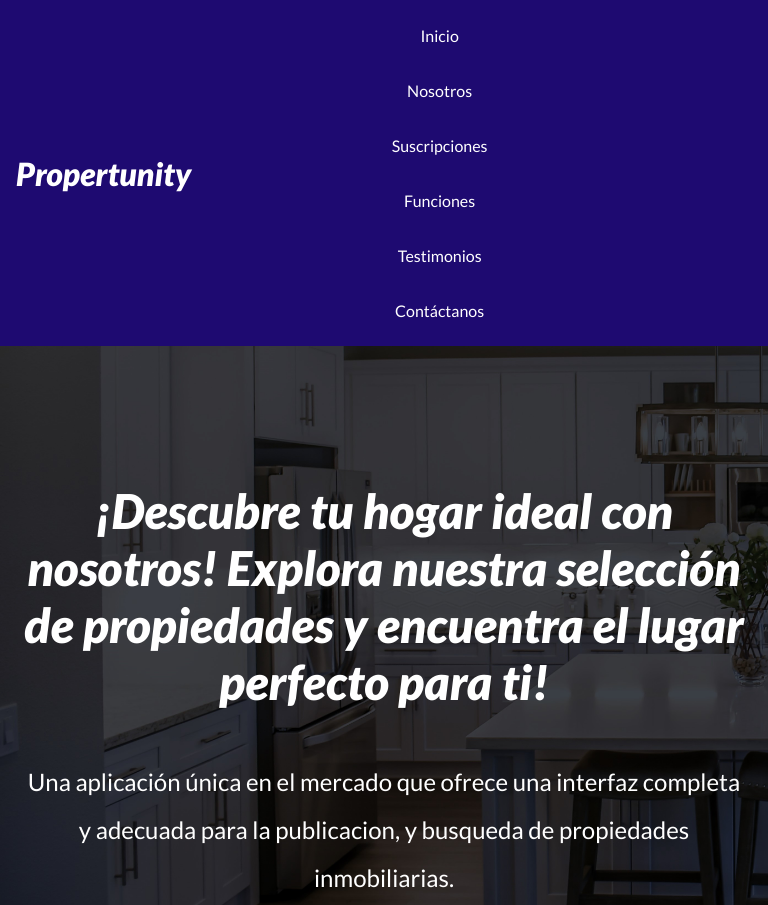
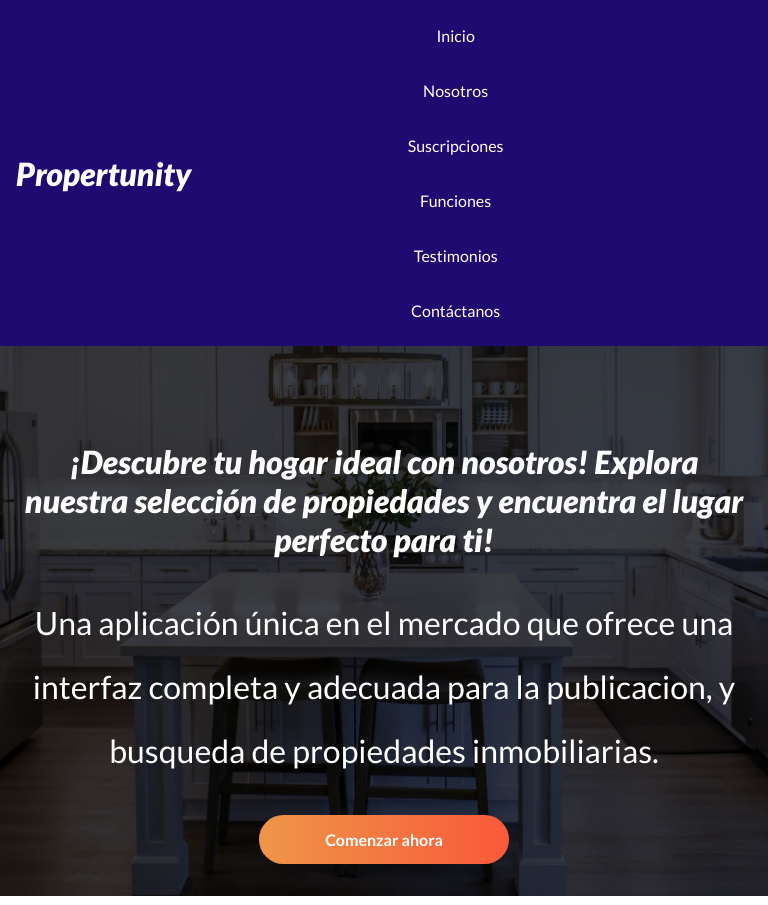
Before and after one commit to SmarTech-Propertunity/upc-pre-202401--si730-WS52-SmarTech-landingPage, a plain HTML site: page index.html in a window 768 px wide. Shown: the top 905 px of the page. Drawn offline with Linux system fonts and the light colour scheme.

Commit message:
feat(main): fix style.css

```diff
--- a/styles.css
+++ b/styles.css
@@ -20,9 +20,7 @@ P{
 }
 
 
-
 h1{
-    font-size: 2em;
     font-weight: 800;
     font-style: italic;
 
@@ -42,30 +40,19 @@ body{
 }
 
 header{
-    height: 100vh;
+    height: auto;
 
 }
 
 .menu{
     background-image: url("./images/background_inicio.jpg");
-    width: auto;
+
     background-size: cover;
     position: relative;
     color: #fff;
-}
-
-.menu::before {
-    content: "";
-    position: absolute;
-    top: 0;
-    left: 0;
-    width: 100%;
-    height: 100%;
-    z-index: -1;
-    background-image: url('"./images/background_inicio.jpg"');
     background-size: cover;
     background-position: center;
-    opacity: 0.5;
+    background-repeat: no-repeat;
 }
 
   .menu__main {
@@ -79,7 +66,7 @@ header{
     display: block;
     background: none;
     border: none;
-    font-size: 20px;
+    font-size: 5vw;
     cursor: pointer;
     color: white;
     position: absolute;
@@ -112,9 +99,7 @@ header{
 
 .nav__links{
     display: none;
-    margin-left: auto;
     margin-right: 2rem;
-    padding-right: 2rem;
     display: none;
     grid-auto-flow: column;
     gap: 1em;
@@ -138,21 +123,22 @@ header{
 .menu__img{
     display: block;
     width: 100%;
-    max-width: 500px;
+
     margin: 0 auto;
 }
 
 .menu__title{
     font-family: var(--heading-font);
     margin: 2.5em 0 1em;
-
+    font-size: 2rem;
 }
 
 .menu__paragraph{
     line-height: 2;
     margin-bottom: 1.5em;
-    font-size: 24px;
+    font-size: 2rem;
     bottom: 1rem;
+
 }
 
 .menu__cta{
@@ -556,50 +542,46 @@ ul li.price{
 }
 
 @media screen and (max-width: 768px) {
+    /* Cambios en el menú de navegación */
     .nav__links {
         display: none;
         flex-direction: column;
         align-items: center;
         width: 100%;
-      display: none;
     }
-
     .nav__link {
         padding: 10px;
         width: 100%;
         text-align: center;
     }
 
-    .menu{
-        height: auto;
-
-    }
-    .menu__toggle {
-      display: block;
-      background: none;
-      border: none;
-      font-size: 20px;
-      cursor: pointer;
-      color: white;
-        margin-left: auto;
+    /* Ajustes en el tamaño de la imagen de fondo */
+    .menu {
+        background-size: cover;
     }
 
-    .menu__main {
-      text-align: center;
+    /* Ajustes en el diseño de las tarjetas */
+    .cards{
+        grid-template-columns: 1fr;
+        gap: 3em;
     }
 
-    .menu__cta {
-      display: block;
-      margin: 20px auto;
+    /* Ajustes en el diseño de la sección de testimonios */
+    .testimony__item{
+        width: 100%;
     }
 
-    .nav__links.show {
-        display: flex;
+    /* Ajustes en el tamaño de la imagen en testimonios */
+    .testimony__img {
+        max-width: 100%;
+        height: auto;
     }
 }
 
 
+
 @media (min-width:768px) {
+
 
     .menu__toggle {
         display: none;
@@ -611,9 +593,6 @@ ul li.price{
         align-items: center;
       }
 
-    .menu__title{
-        font-size: 3rem;
-    }
 
     .cards{
         grid-template-columns: 1fr 1fr;
@@ -682,9 +661,13 @@ ul li.price{
       }
 }
 
-@media screen and (max-width: 768px) and (orientation: landscape) {
+@media screen and (min-width: 768px) and (orientation: landscape) {
     .testimony__img {
       max-width: 100%;
       height: auto;
     }
+    header{
+        height: 200%;
     }
+
+  }
```
Also changed, not shown: index.html (line endings or trailing spaces). Lines whose indentation alone changed are shown as unchanged.
